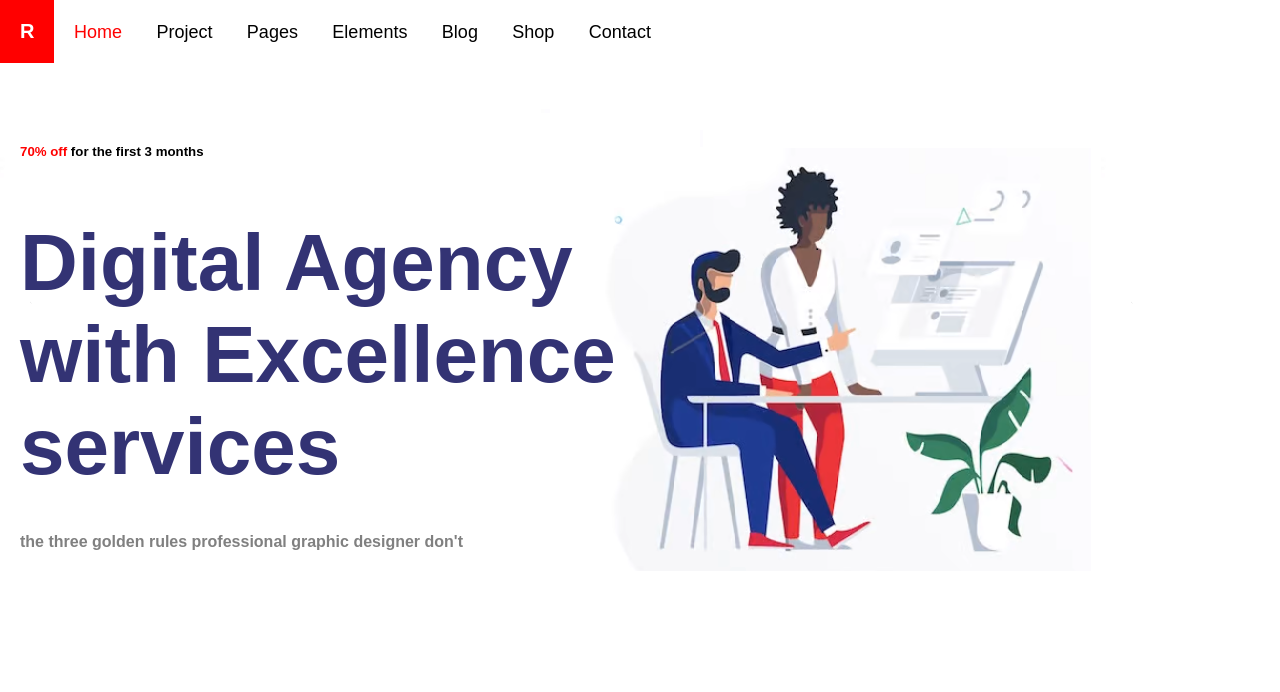
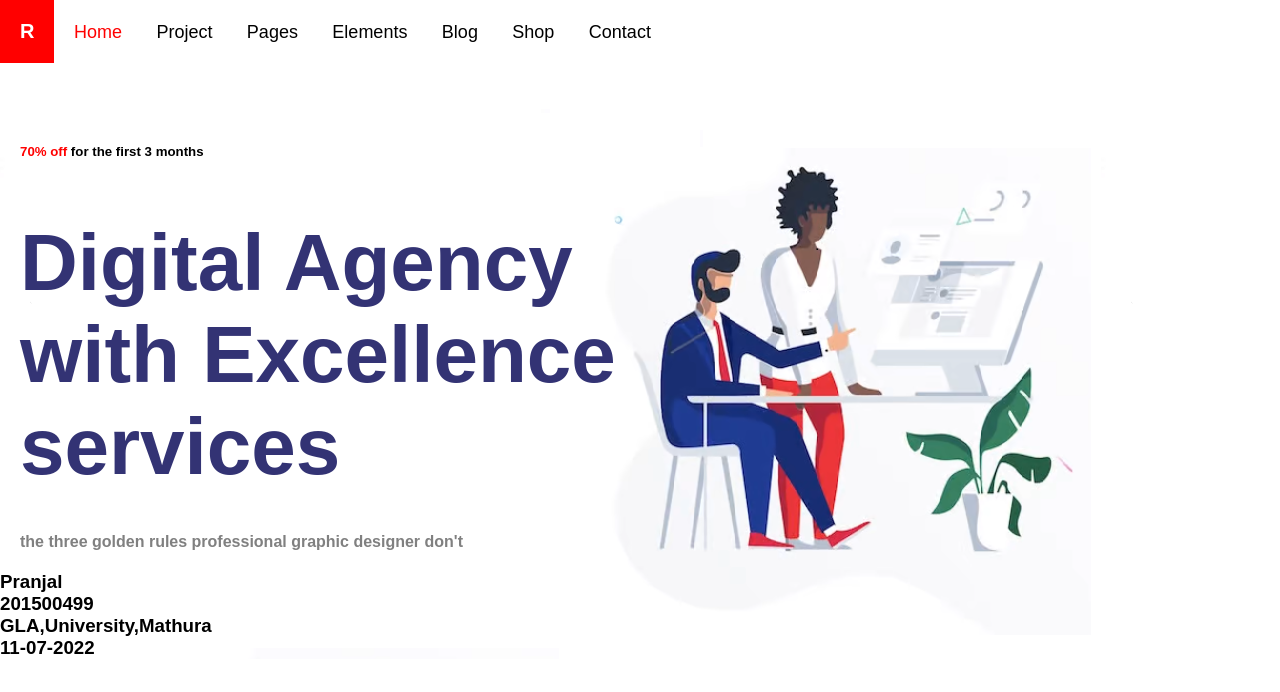
Before and after one commit to pranjalm45/pranjal_201500499_live, a plain HTML site: page index.html in a window 1280 px wide. Drawn offline with Linux system fonts and the light colour scheme.

Commit message:
final commit

```diff
--- a/index.html
+++ b/index.html
@@ -93,5 +93,22 @@
         <br>
         <h1 class="h1"> Digital Agency <br> with Excellence <br> services</h1>
         <h4 class="h4">the three golden rules professional graphic designer don't</h4>
+
+        <div class="footer">
+            <h3 id="p1">Pranjal</h3>
+            <h3 id="p2">201500499</h3>
+            <h3 class="h3c">GLA,University,Mathura</h3>
+            <h3 class="h3c">11-07-2022</h3>
+        </div>
+
+        <script>
+            const fun = () => {
+                const element = document.getElementById("p1");
+                element.innerHTML = "Pranjal";
+                const element2 = document.getElementById("p2");
+                element2.innerHTML = "201500499";
+            }
+            fun();
+        </script>
 </body>
 </html>
```
